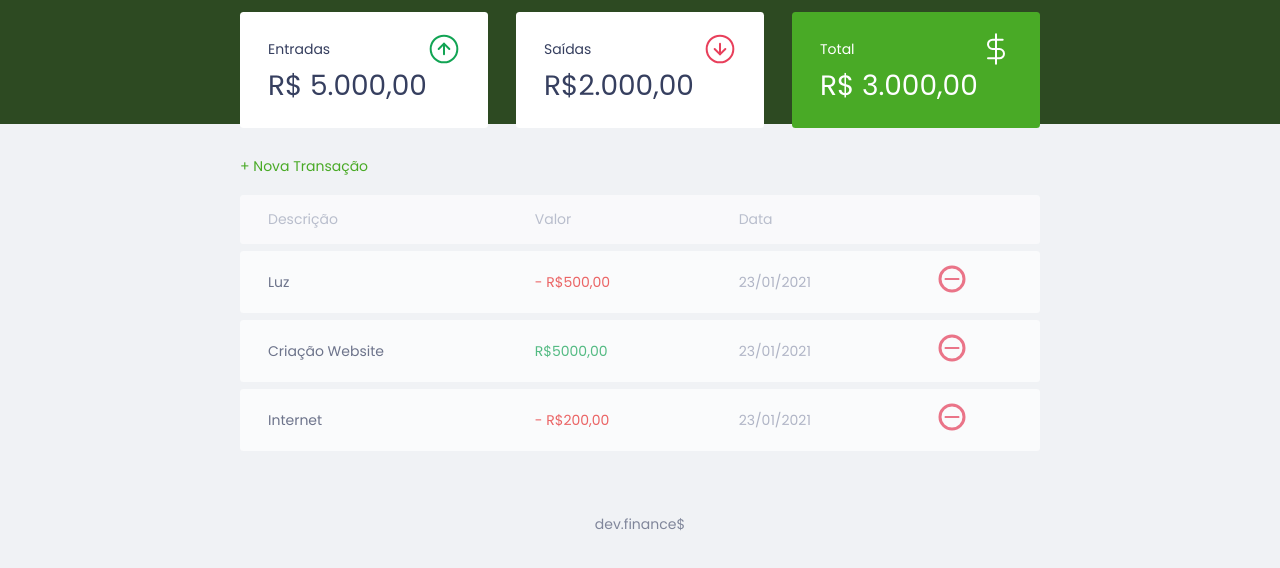
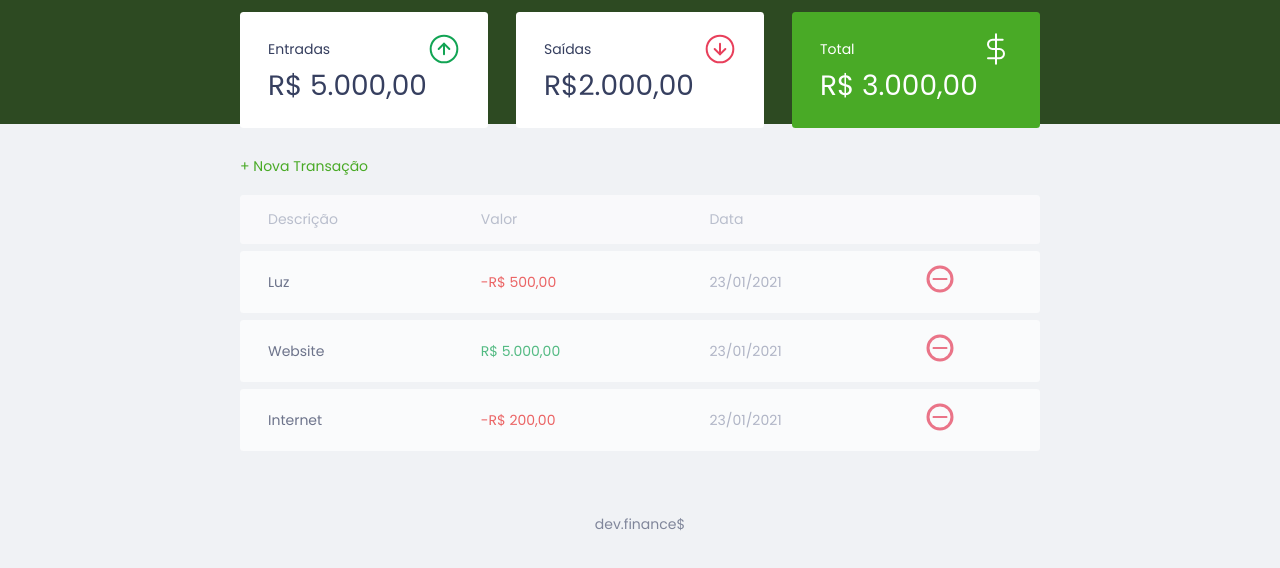
Before and after one commit to davidscarmo/MaratonaDiscoverRockseat, a plain HTML site: page index.html in a window 1280 px wide. Shown: the part 74-642 px from the top of the page. Drawn offline with Linux system fonts and the light colour scheme.

Commit message:
Preenchimento da tabela
Foi desenvolvido a funcionalidade de adição de dados na tabela utilizando como base um objeto com dados, substituindo a adição de dados estática utilizada anteriormente.

```diff
--- a/index.html
+++ b/index.html
@@ -7,7 +7,8 @@
 
     <link rel="stylesheet" href="./styles.css">
     <link rel="preconnect" href="https://fonts.gstatic.com">
-<link href="https://fonts.googleapis.com/css2?family=Poppins:ital,wght@0,100;0,400;0,700;1,100;1,300;1,400;1,700&display=swap" rel="stylesheet">
+    <link href="https://fonts.googleapis.com/css2?family=Poppins:ital,wght@0,100;0,400;0,700;1,100;1,300;1,400;1,700&display=swap" rel="stylesheet">
+
   </head>
   <body>
     <header>
@@ -56,24 +57,7 @@
             </tr>
           </thead>
           <tbody>
-            <tr>
-              <td class="description">Luz</td>
-              <td class="expense">- R$500,00</td>
-              <td class="date">23/01/2021</td>
-              <td><img src="./assets/minus.svg" alt="Remover transação"></td>
-            </tr>
-            <tr>
-              <td class="description">Criação Website</td>
-              <td class="income">R$5000,00</td>
-              <td class="date">23/01/2021</td>
-              <td><img src="./assets/minus.svg" alt="Remover transação"></td>
-            </tr>
-            <tr>
-              <td class="description">Internet</td>
-              <td class="expense">- R$200,00</td>
-              <td class="date">23/01/2021</td>
-              <td><img src="./assets/minus.svg" alt="Remover transação"></td>
-            </tr>
+
           </tbody>
         </table>
       </section>
@@ -132,24 +116,8 @@
       <p>dev.finance$</p>
     </footer>
 
-    <script>
-      const Modal = {
-        open(){
-          //Abrir Mobal
-          //Adicionar a class active ao modal
-          document
-          .querySelector('.modal-overlay')
-          .classList.add('active');
-        },
-        close()
-        {
-          //Fechar Modal,
-          //Remover a class active do modal
-          document
-          .querySelector('.modal-overlay')
-          .classList.remove('active');
-        }
-      }
+    <script src="./script.js">
+
     </script>
   </body>
 </html>
--- /dev/null
+++ b/script.js
@@ -0,0 +1,96 @@
+const Modal = {
+    open(){
+      //Abrir Mobal
+      //Adicionar a class active ao modal
+      document
+      .querySelector('.modal-overlay')
+      .classList.add('active');
+    },
+    close()
+    {
+      //Fechar Modal,
+      //Remover a class active do modal
+      document
+      .querySelector('.modal-overlay')
+      .classList.remove('active');
+    }
+  };
+
+  const transactions = [
+      {
+       id: 1,
+       description: 'Luz',
+       amount: -50000,
+       date: '23/01/2021',
+      },
+      {
+       id: 2,
+       description: 'Website',
+       amount: 500000,
+       date: '23/01/2021',
+      },
+      {
+       id: 3,
+       description: 'Internet',
+       amount: -20000,
+       date: '23/01/2021',
+      }
+  ];
+
+  const Transaction =
+  {
+      incomes()
+      {
+        //somar as entradas
+      },
+      expenses()
+      {
+        //somar as saídas
+      },
+      total()
+      {
+          //entradas - saídas
+      }
+  }
+
+  const DOM =
+  {
+      transactionContainer: document.querySelector('#data-table tbody'),
+      addTransaction(transaction, index)
+      {
+            const tr = document.createElement('tr');
+            tr.innerHTML = DOM.innerHTMLTransaction(transaction);
+            DOM.transactionContainer.appendChild(tr);
+      },
+      innerHTMLTransaction(transaction)
+      {
+          const CSSClass = transaction.amount > 0 ? "income" : "expense";
+          const amount = Utils.formatCurrency(transaction.amount);
+          const html = `
+              <td class="description">${transaction.description}</td>
+              <td class="${CSSClass}">${amount}</td>
+              <td class="date">${transaction.date}</td>
+              <td><img src="./assets/minus.svg" alt="Remover transação"></td>
+          `
+          return html;
+      }
+  }
+
+  const Utils =
+  {
+      formatCurrency(value)
+      {
+          const signal = Number(value) <0 ? "-" : "";
+          value = String(value).replace(/\D/g, "");
+          value = Number(value)/100;
+          value = value.toLocaleString('pt-BR',
+          {
+              style: "currency",
+              currency: "BRL"
+          })
+
+          return signal + value;
+      }
+  }
+
+ transactions.forEach((transactions) => (DOM.addTransaction(transactions)));
```
